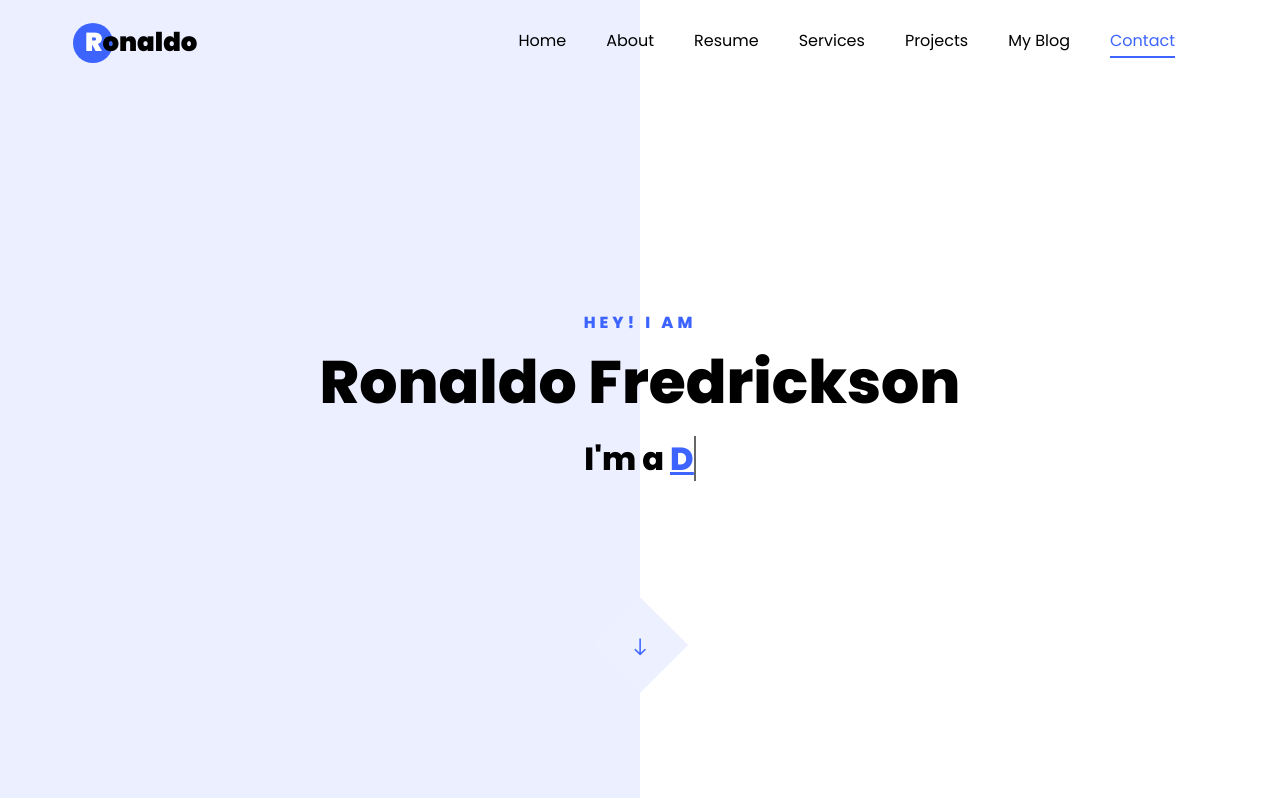
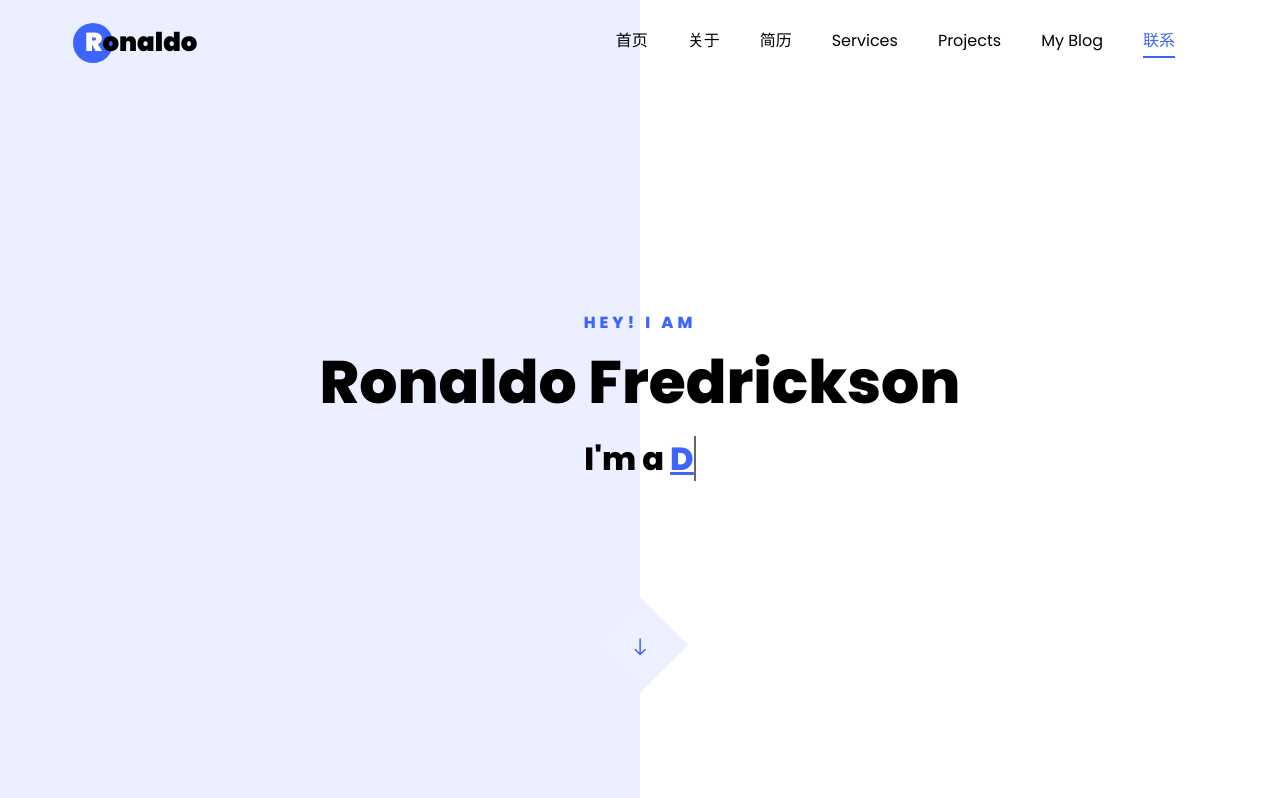
Before and after one commit to Dacyuan/Dacyuan.github.io, a plain HTML site: page index.html in a window 1280 px wide. Shown: the top 798 px of the page. Drawn offline with Linux system fonts and the light colour scheme; files whose address does not match are found by name.

Commit message:
修改index.html

```diff
--- a/index.html
+++ b/index.html
@@ -34,13 +34,13 @@
 
 	      <div class="collapse navbar-collapse" id="ftco-nav">
 	        <ul class="navbar-nav nav ml-auto">
-	          <li class="nav-item"><a href="#home-section" class="nav-link"><span>Home</span></a></li>
-	          <li class="nav-item"><a href="#about-section" class="nav-link"><span>About</span></a></li>
-	          <li class="nav-item"><a href="#resume-section" class="nav-link"><span>Resume</span></a></li>
+	          <li class="nav-item"><a href="#home-section" class="nav-link"><span>首页</span></a></li>
+	          <li class="nav-item"><a href="#about-section" class="nav-link"><span>关于</span></a></li>
+	          <li class="nav-item"><a href="#resume-section" class="nav-link"><span>简历</span></a></li>
 	          <li class="nav-item"><a href="#services-section" class="nav-link"><span>Services</span></a></li>
 	          <li class="nav-item"><a href="#projects-section" class="nav-link"><span>Projects</span></a></li>
 	          <li class="nav-item"><a href="#blog-section" class="nav-link"><span>My Blog</span></a></li>
-	          <li class="nav-item"><a href="#contact-section" class="nav-link"><span>Contact</span></a></li>
+	          <li class="nav-item"><a href="#contact-section" class="nav-link"><span>联系</span></a></li>
 	        </ul>
 	      </div>
 	    </div>
@@ -148,7 +148,7 @@
 					</div>
 					<div class="col-md-9">
 					  <div id="page-1" class= "page one">
-					  	<h2 class="heading">Education</h2>
+					  	<h2 class="heading">教育经历</h2>
 					    <div class="resume-wrap d-flex ftco-animate">
 					    	<div class="icon d-flex align-items-center justify-content-center">
 					    		<span class="flaticon-ideas"></span>
```
